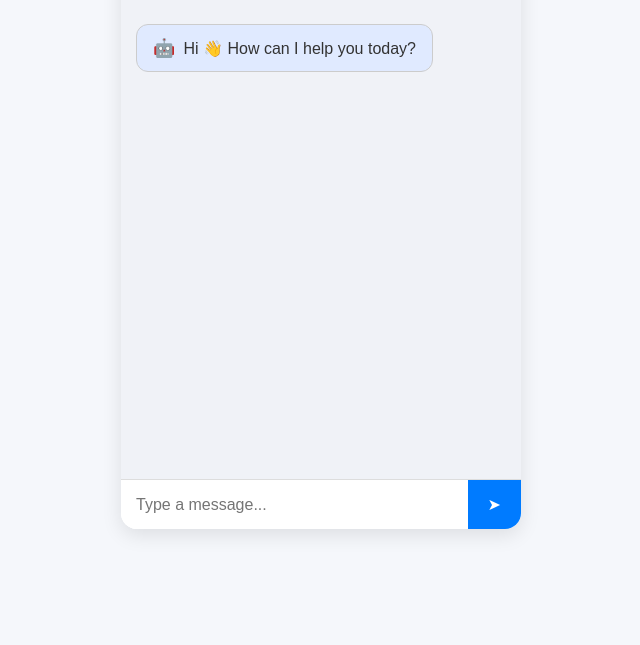
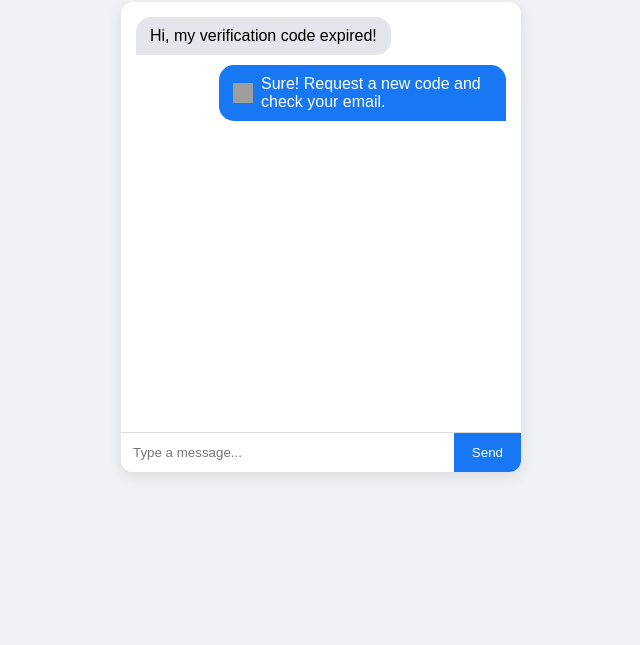
Before and after one commit to ajayyanshu/Sofia-Project, a plain HTML site: page templates/index.html in a window 1280 px wide. Shown: the part 171-816 px from the top of the page, without its empty margins (319-959 px from the left). Drawn offline with Linux system fonts and the light colour scheme; grey boxes are pictures that could not be loaded.

Commit message:
Update index.html

```diff
--- a/templates/index.html
+++ b/templates/index.html
@@ -2,13 +2,11 @@
 <html lang="en">
 <head>
   <meta charset="UTF-8">
-  <meta name="viewport" content="width=device-width, initial-scale=1.0">
-  <title>College Chatbot</title>
+  <title>AI ChatBot</title>
   <style>
     body {
       font-family: Arial, sans-serif;
-      background: #f5f7fb;
-      margin: 0;
+      background: #f0f2f5;
       display: flex;
       justify-content: center;
       align-items: center;
@@ -17,152 +15,108 @@
 
     .chat-container {
       width: 400px;
-      height: 600px;
-      background: #fff;
-      border-radius: 16px;
-      box-shadow: 0 6px 20px rgba(0,0,0,0.1);
-      display: flex;
-      flex-direction: column;
+      background: white;
+      border-radius: 12px;
+      box-shadow: 0 4px 15px rgba(0,0,0,0.1);
       overflow: hidden;
-    }
-
-    .chat-header {
-      background: linear-gradient(90deg, #0061ff, #60efff);
-      color: white;
-      padding: 15px;
-      display: flex;
-      align-items: center;
-    }
-
-    .chat-header img {
-      width: 40px;
-      height: 40px;
-      border-radius: 50%;
-      margin-right: 10px;
-    }
-
-    .chat-body {
-      flex: 1;
-      padding: 15px;
-      overflow-y: auto;
-      background: #f0f2f7;
       display: flex;
       flex-direction: column;
     }
 
-    /* Message Common */
-    .msg {
-      margin: 10px 0;
-      padding: 12px 16px;
-      border-radius: 12px;
-      max-width: 80%;
-      word-wrap: break-word;
+    .chat-box {
+      padding: 15px;
+      height: 400px;
+      overflow-y: auto;
+      display: flex;
+      flex-direction: column;
+      gap: 10px;
+    }
+
+    /* User message */
+    .message.user {
+      align-self: flex-start;
+      background: #e4e6eb;
+      color: black;
+      padding: 10px 14px;
+      border-radius: 15px 15px 15px 0;
+      max-width: 70%;
+    }
+
+    /* Bot message */
+    .message.bot {
+      align-self: flex-end;
+      background: #1877f2;
+      color: white;
+      padding: 10px 14px;
+      border-radius: 15px 15px 0 15px;
+      max-width: 70%;
       display: flex;
       align-items: center;
       gap: 8px;
-      border: 1px solid #ccc;
     }
 
-    /* Bot message */
-    .bot {
-      background: #e0eaff;
-      color: #333;
-      align-self: flex-start;
+    .bot-icon {
+      width: 20px;
+      height: 20px;
     }
 
-    .bot::before {
-      content: "🤖";
-      font-size: 18px;
+    .input-box {
+      display: flex;
+      border-top: 1px solid #ddd;
     }
 
-    /* User message */
-    .user {
-      background: #007bff;
-      color: white;
-      align-self: flex-end;
-      border: 1px solid #0056b3;
-    }
-
-    /* Footer */
-    .chat-footer {
-      display: flex;
-      border-top: 1px solid #ddd;
-      background: white;
-    }
-
-    .chat-footer input {
+    .input-box input {
       flex: 1;
       border: none;
-      padding: 15px;
-      font-size: 16px;
+      padding: 12px;
       outline: none;
     }
 
-    .chat-footer button {
-      background: #007bff;
+    .input-box button {
       border: none;
+      background: #1877f2;
       color: white;
-      padding: 15px 20px;
+      padding: 12px 18px;
       cursor: pointer;
-      font-size: 16px;
-    }
-
-    .chat-footer button:hover {
-      background: #0056b3;
-    }
-
-    @media (max-width: 600px) {
-      body {
-        align-items: flex-start;
-      }
-      .chat-container {
-        width: 100%;
-        height: 100vh;
-        border-radius: 0;
-      }
     }
   </style>
 </head>
 <body>
   <div class="chat-container">
-    <div class="chat-header">
-      <img src="https://i.pravatar.cc/40" alt="Bot Avatar">
-      Chat with CollegeBot
+    <div class="chat-box" id="chatBox">
+      <div class="message user">Hi, my verification code expired!</div>
+      <div class="message bot"><img src="https://cdn-icons-png.flaticon.com/512/4712/4712109.png" class="bot-icon"> Sure! Request a new code and check your email.</div>
     </div>
-    <div class="chat-body" id="chat-box">
-      <div class="msg bot">Hi 👋 How can I help you today?</div>
-    </div>
-    <div class="chat-footer">
-      <input type="text" id="message" placeholder="Type a message...">
-      <button onclick="sendMessage()">➤</button>
+    <div class="input-box">
+      <input type="text" id="userInput" placeholder="Type a message...">
+      <button onclick="sendMessage()">Send</button>
     </div>
   </div>
 
   <script>
-    async function sendMessage() {
-      const input = document.getElementById("message");
+    function sendMessage() {
+      const input = document.getElementById("userInput");
       const msg = input.value.trim();
-      if (!msg) return;
+      if (msg === "") return;
 
-      const chatBox = document.getElementById("chat-box");
+      const chatBox = document.getElementById("chatBox");
 
       // User message
-      chatBox.innerHTML += `<div class="msg user">${msg}</div>`;
+      const userMsg = document.createElement("div");
+      userMsg.className = "message user";
+      userMsg.textContent = msg;
+      chatBox.appendChild(userMsg);
+
       input.value = "";
-      chatBox.scrollTop = chatBox.scrollHeight;
-
-      // Send to backend
-      const response = await fetch("/chat", {
-        method: "POST",
-        headers: { "Content-Type": "application/json" },
-        body: JSON.stringify({ message: msg })
-      });
-
-      const data = await response.json();
 
       // Bot reply
-      chatBox.innerHTML += `<div class="msg bot">${data.reply}</div>`;
-      chatBox.scrollTop = chatBox.scrollHeight;
+      setTimeout(() => {
+        const botMsg = document.createElement("div");
+        botMsg.className = "message bot";
+        botMsg.innerHTML = `<img src="https://cdn-icons-png.flaticon.com/512/4712/4712109.png" class="bot-icon"> This is a sample AI reply to "${msg}"`;
+        chatBox.appendChild(botMsg);
+        chatBox.scrollTop = chatBox.scrollHeight;
+      }, 800);
     }
   </script>
 </body>
```
